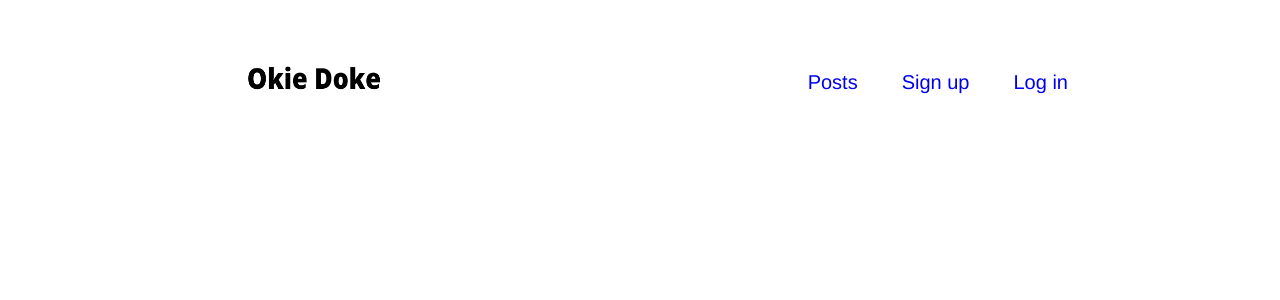
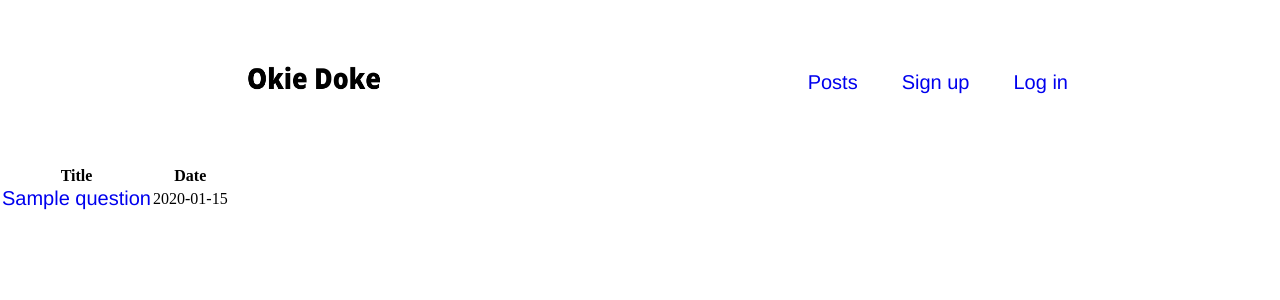
Before and after one commit to nboakye0/Group23_ITSC3155, a Flask app: page /questions in a window 1280 px wide. Shown: the top 300 px of the page. Run offline with Flask 2, Linux system fonts and the light colour scheme; tables that the repository leaves empty hold one stand-in row (values such as "Sample post").

Commit message:
added individual question view and edited questions view. fixed url links

```diff
--- a/app.py
+++ b/app.py
@@ -1,6 +1,6 @@
 # Q & A app file
 
-#imports
+# imports
 import os
 from flask import Flask  # Flask is the web app that we will customize
 from flask import render_template  # render_template class to render HTML
@@ -14,25 +14,35 @@ from models import Answer as Answer
 app = Flask(__name__)
 # configure database
 app.config['SQLALCHEMY_DATABASE_URI'] = 'sqlite:///group23.db'
-app.config['SQLALCHEMY_TRACK_MODIFICATIONS']= False
+app.config['SQLALCHEMY_TRACK_MODIFICATIONS'] = False
 
 #  Bind SQLAlchemy db object to this Flask app
 db.init_app(app)
 
 # Setup models
 with app.app_context():
-    db.create_all()   # run under the app context
+    db.create_all()  # run under the app context
+
 
 @app.route("/")
 @app.route("/index")
 def index():
     return render_template('index.html')
 
+
 @app.route("/questions")
 def get_questions():
     my_questions = db.session.query(Question).all()
 
-    return render_template('questions.html', notes=my_questions)
+    return render_template('questions.html', questions=my_questions)
+
+# View individual question
+@app.route("/questions/<question_id>")
+def get_question(question_id):
+    my_question = db.session.query(Question).filter_by(id=question_id).one()
+
+    return render_template('question.html', question=my_question)
+
 
 @app.route('/questions/new', methods=['GET', 'POST'])
 def new_question():
@@ -52,6 +62,6 @@ def new_question():
         db.session.add(new_record)
         db.session.commit()
 
-        return redirect(url_for('get_notes'))
+        return redirect(url_for('get_questions'))
     else:
         return render_template('new.html')
--- a/templates/index.html
+++ b/templates/index.html
@@ -10,10 +10,10 @@
 </head>
 <body>
      <header>
-          <a href="index"><img class="logo" src="../static/OkieDoke.png" alt="logo"></a>
+          <a href="{{ url_for('index') }}"><img class="logo" src="../static/OkieDoke.png" alt="logo"></a>
           <nav>
                <ul class="nav_links">
-                    <li><a href="questions">Posts</a></li>
+                    <li><a href="{{ url_for('get_questions') }}">Posts</a></li>
                     <li><a href="#">Sign up</a></li>
                     <li><a href="#">Log in</a></li>
                </ul>
--- a/templates/new.html
+++ b/templates/new.html
@@ -10,10 +10,10 @@
 </head>
 <body>
      <header>
-          <a href="index"><img class="logo" src="../static/OkieDoke.png" alt="logo"></a>
+          <a href="{{ url_for('index') }}"><img class="logo" src="../static/OkieDoke.png" alt="logo"></a>
           <nav>
                <ul class="nav_links">
-                    <li><a href="questions">Posts</a></li>
+                    <li><a href="{{ url_for('get_questions') }}">Posts</a></li>
                     <li><a href="#">Sign up</a></li>
                     <li><a href="#">Log in</a></li>
                </ul>
--- a/templates/questions.html
+++ b/templates/questions.html
@@ -10,18 +10,28 @@
 </head>
 <body>
      <header>
-          <a href="index"><img class="logo" src="../static/OkieDoke.png" alt="logo"></a>
+          <a href="{{ url_for('index') }}"><img class="logo" src="../static/OkieDoke.png" alt="logo"></a>
           <nav>
                <ul class="nav_links">
-                    <li><a href="questions">Posts</a></li>
+                    <li><a href="{{ url_for('get_questions') }}">Posts</a></li>
                     <li><a href="#">Sign up</a></li>
                     <li><a href="#">Log in</a></li>
                </ul>
           </nav>
      </header>
 
-
-
+    <table>
+        <tr>
+            <th>Title</th>
+            <th>Date</th>
+        </tr>
+        {% for question in questions %}
+        <tr>
+            <td><a href="{{ url_for('get_question', question_id=question.id) }}">{{ question.title }}</a></td>
+            <td>{{ question.date }}</td>
+        </tr>
+        {% endfor %}
+    </table>
 
 </body>
 </html>
```
Also changed, not shown: templates/question.html (+16 -2 lines).
